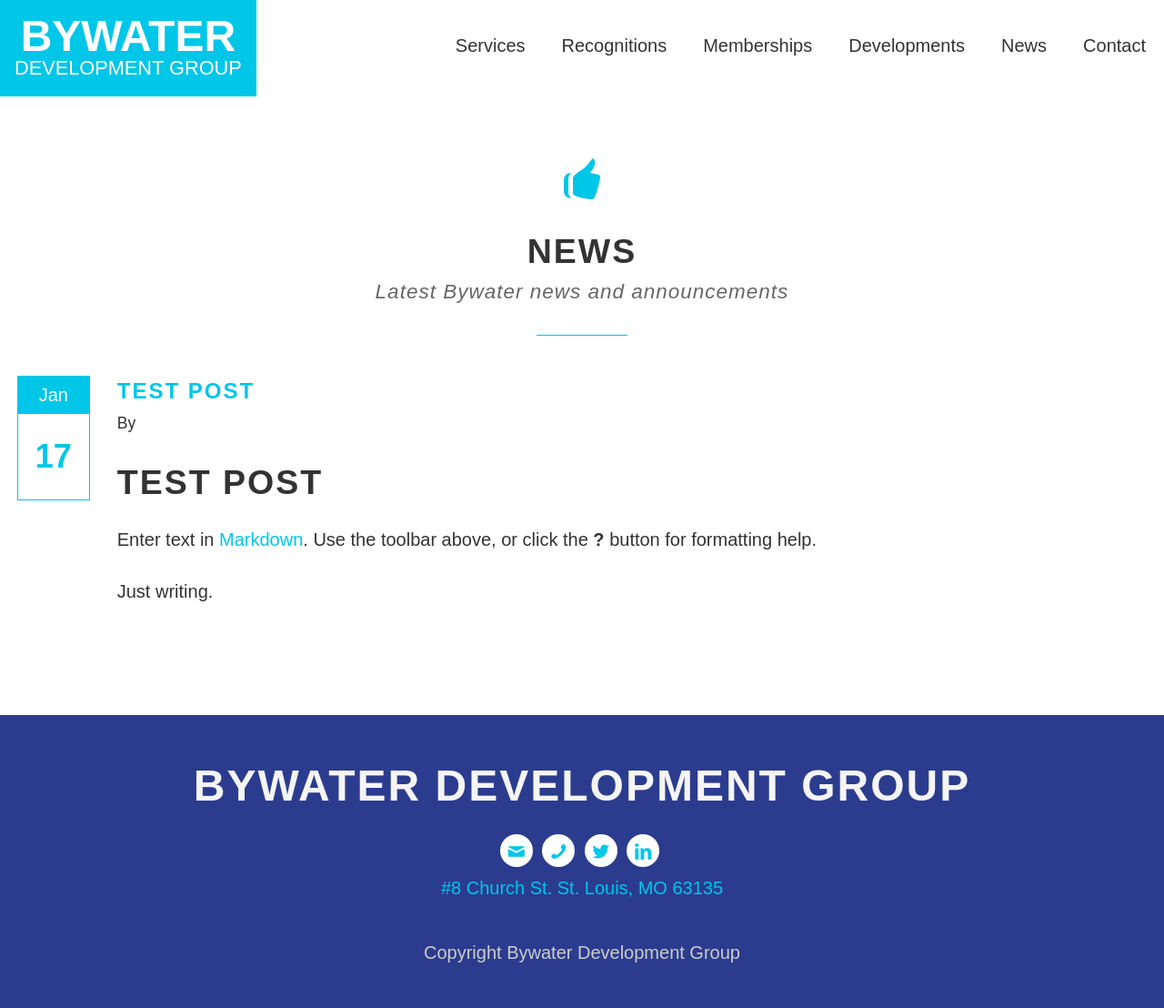
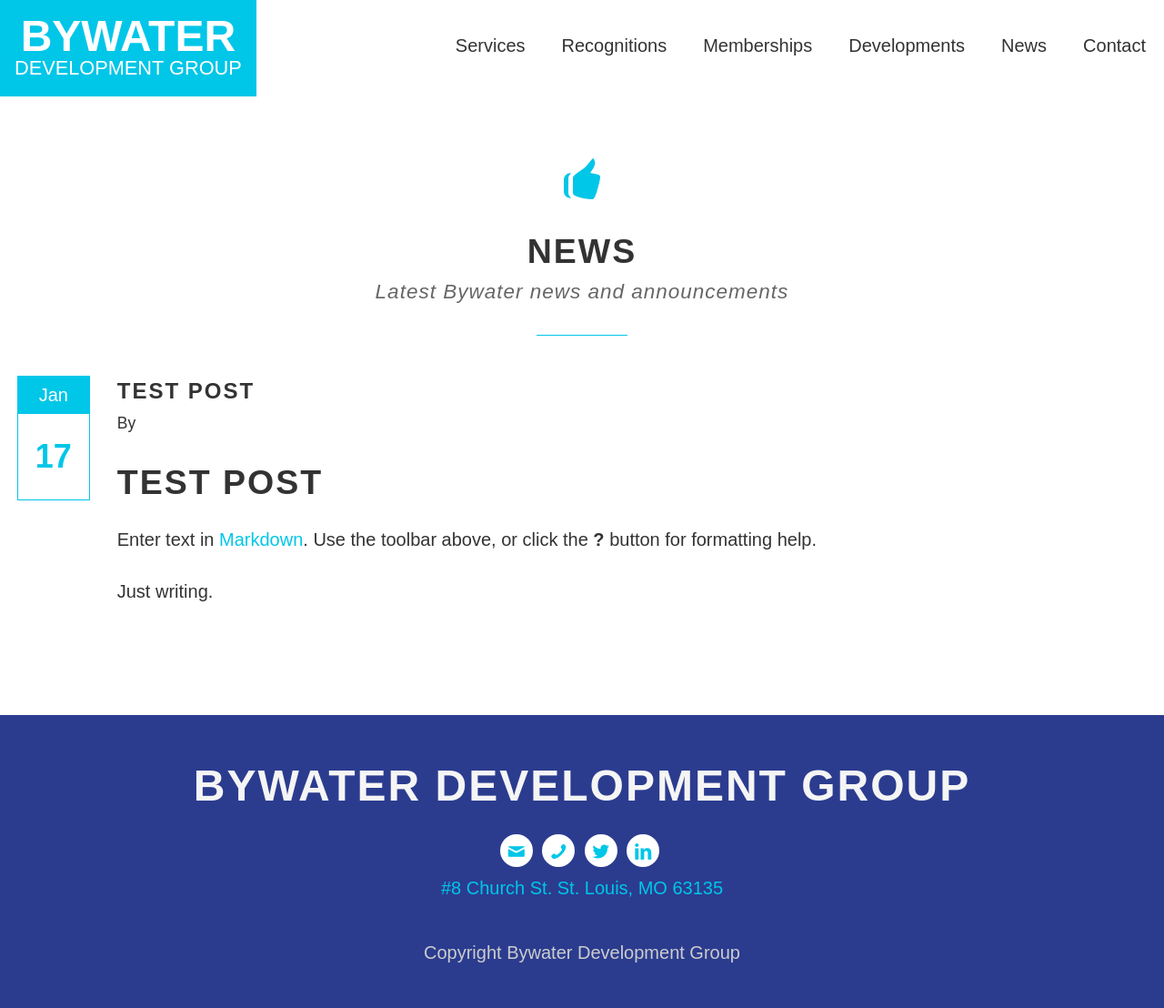
Before and after one commit to bywater/bywater.github.io, a Jekyll site: the page built from _posts/2015-01-17-test-post.md, in a window 1280 px wide. Shown: the whole page at 91% size. Built offline with Jekyll 4.4.1, drawn with Linux system fonts in a browser that asks for light colours; nearby versions of some CDN libraries.

Commit message:
formating posts

```diff
--- a/_layouts/post.html
+++ b/_layouts/post.html
@@ -12,7 +12,7 @@
     <span class='date'>{{ page.date | date: "%d" }}</span>
   </div>
   <div class='info'>
-    <h3><a href='{{page.url}}'>{{ page.title }}</a></h3>
+    <h3>{{ page.title }}</h3>
     <p>By <span class='author'>{{ page.author }}</span></p>
   </div>
   <div class='content'>
--- a/_scss/_main.scss
+++ b/_scss/_main.scss
@@ -693,6 +693,11 @@
 }
 
 /*blog */
+
+.headlin {
+  font-size: 1.5em;
+}
+
 .post {
   margin: 0 0 60px;
 }
--- a/news/index.html
+++ b/news/index.html
@@ -20,9 +20,7 @@
       <span class='date'>{{ post.date | date: "%d" }}</span>
     </div>
     <div class='info'>
-      <h3>
-        <a href='{{post.url}}'>{{ post.title }}</a>
-      </h3>
+      <h3><a href='{{post.url}}'>{{ post.title }}</a></h3>
       <p>By <span class='author'>{{post.author}}</span></p>
     </div>
     <div class='content'>
```
